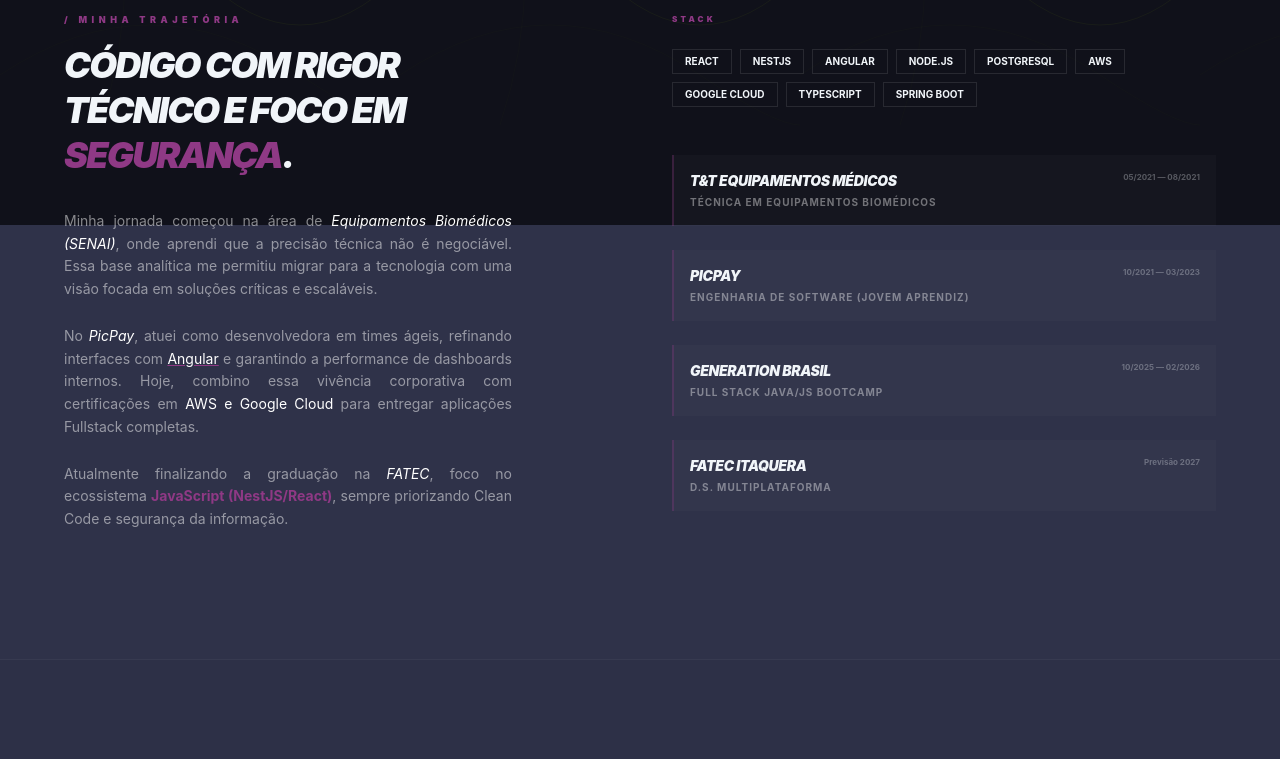
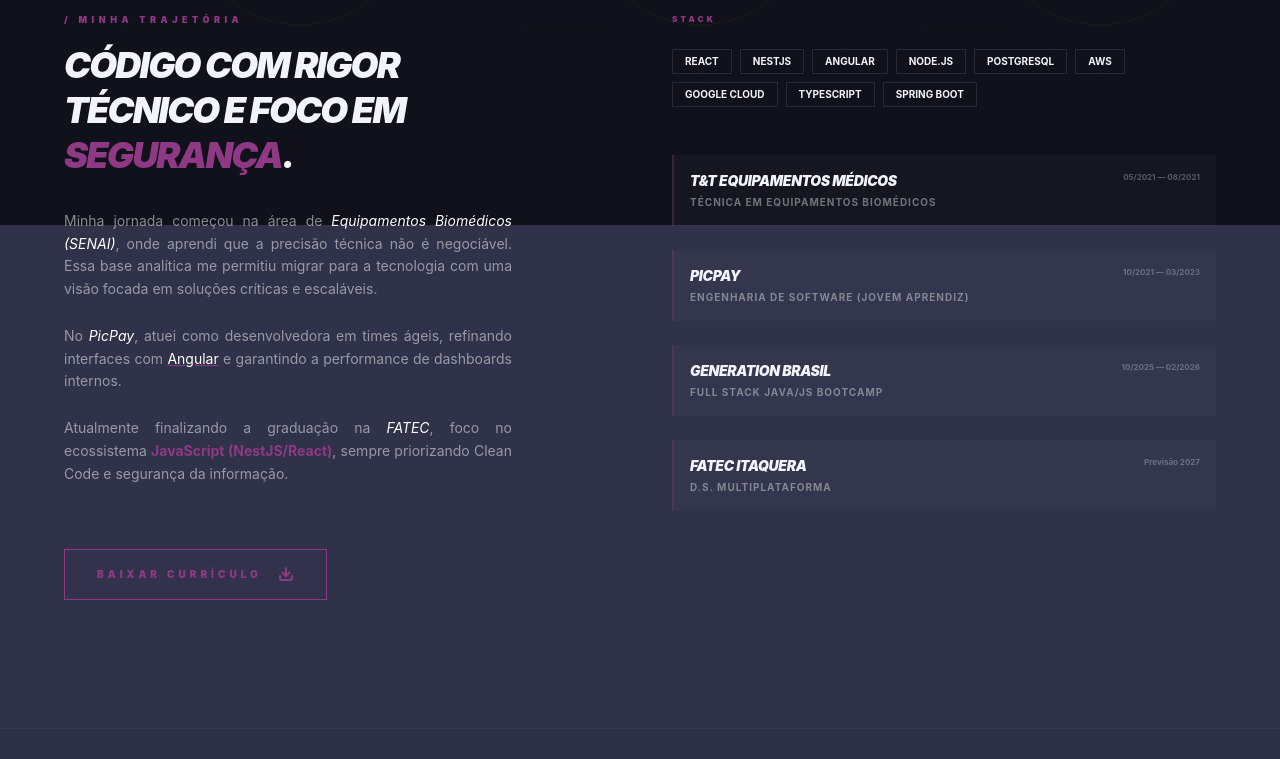
Before and after one commit to beamonteiro19/portfolio.dev, a React (Vite) app: page / in a window 1280 px wide. Shown: the part 575-1334 px from the top of the page. Built offline with nearby package versions, Linux system fonts and the light colour scheme; no server answers.

Commit message:
new feature: download resume

```diff
--- a/src/App.tsx
+++ b/src/App.tsx
@@ -181,10 +181,7 @@
                   <span className="text-white underline decoration-[#8F3985]">
                     Angular
                   </span>{" "}
-                  e garantindo a performance de dashboards internos. Hoje,
-                  combino essa vivência corporativa com certificações em{" "}
-                  <span className="text-white">AWS e Google Cloud</span> para
-                  entregar aplicações Fullstack completas.
+                  e garantindo a performance de dashboards internos.
                 </p>
                 <p>
                   Atualmente finalizando a graduação na{" "}
@@ -195,8 +192,42 @@
                   </span>
                   , sempre priorizando Clean Code e segurança da informação.
                 </p>
+
+                {/* --- BOTÃO BAIXAR CURRÍCULO --- */}
+                <div className="pt-10 flex justify-start">
+                  <a
+                    href="public\CV - Beatriz M. Vieira.pdf"
+                    download="CV - Beatriz M. Vieira.pdf"
+                    className="group relative inline-flex items-center gap-4 px-8 py-4 border border-[#8F3985] bg-[#8F3985]/5 overflow-hidden transition-all duration-500 hover:bg-[#8F3985]"
+                  >
+                    <div className="absolute inset-0 w-0 bg-white/20 transition-all duration-300 ease-out group-hover:w-full" />
+
+                    <span className="relative text-[10px] font-black tracking-[0.4em] uppercase text-[#8F3985] group-hover:text-black transition-colors duration-300">
+                      Baixar Currículo
+                    </span>
+
+                    <svg
+                      xmlns="http://www.w3.org/2000/svg"
+                      width="16"
+                      height="16"
+                      viewBox="0 0 24 24"
+                      fill="none"
+                      stroke="currentColor"
+                      strokeWidth="3"
+                      strokeLinecap="round"
+                      strokeLinejoin="round"
+                      className="relative text-[#8F3985] group-hover:text-black group-hover:translate-y-1 transition-all duration-300"
+                    >
+                      <path d="M21 15v4a2 2 0 0 1-2 2H5a2 2 0 0 1-2-2v-4" />
+                      <polyline points="7 10 12 15 17 10" />
+                      <line x1="12" y1="15" x2="12" y2="3" />
+                    </svg>
+                  </a>
+                </div>
               </div>
             </div>
+
+            {/* O restante do código (Stack e Experiências) permanece igual... */}
 
             <div className="space-y-12">
               {/* SKILLS TAGS */}
```
Also changed, not shown: 1 other file (tests, documents, lock files or other folders).
